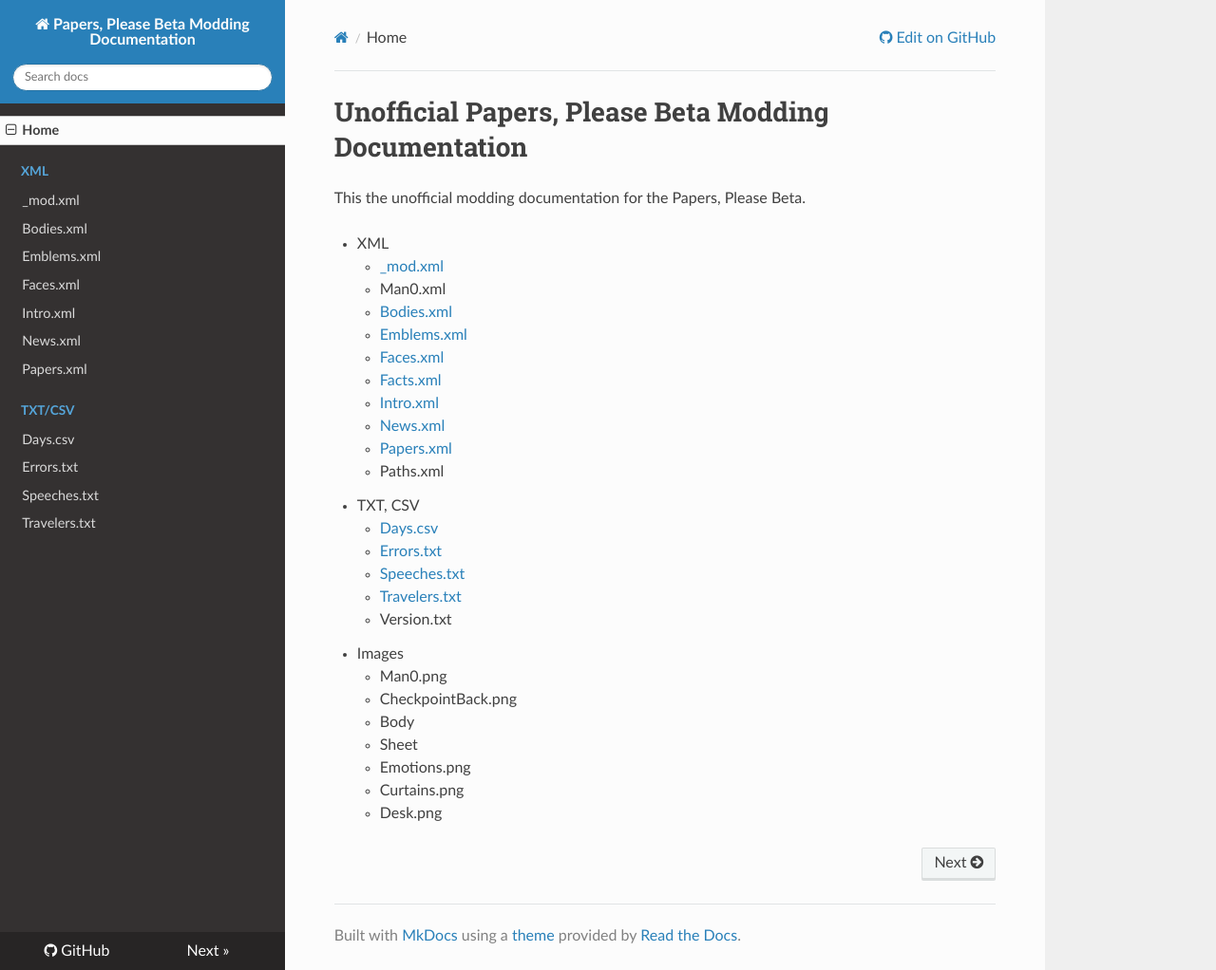
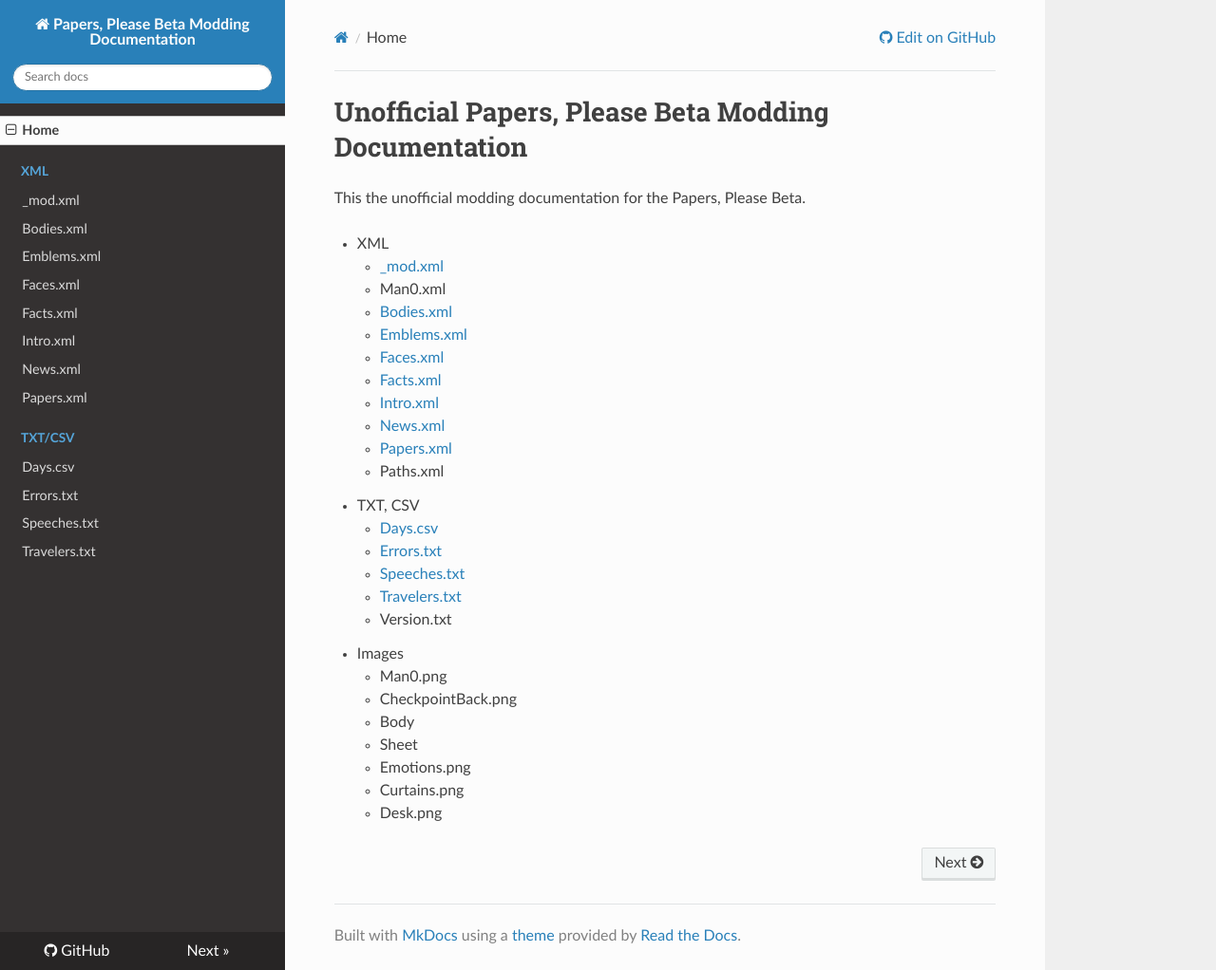
Before and after one commit to marinesciencedude/PapersPleaseModdingDoc, an MkDocs documentation site: the page built from docs/index.md, in a window 1280 px wide and 1022 px high. Shown: the whole window at 95% size. Built offline with MkDocs 1.6.1, drawn with Linux system fonts in a browser that asks for light colours; nearby versions of some CDN libraries.

Commit message:
Added Facts.xml to sidebar

```diff
--- a/mkdocs.yml
+++ b/mkdocs.yml
@@ -9,6 +9,7 @@ nav:
         - Bodies.xml: 'xml/Bodies.md'
         - Emblems.xml: 'xml/Emblems.md'
         - Faces.xml: 'xml/Faces.md'
+        - Facts.xml: 'xml/Facts.md'
         - Intro.xml: 'xml/Intro.md'
         - News.xml: 'xml/News.md'
         - Papers.xml: 'xml/Papers.md'
```
